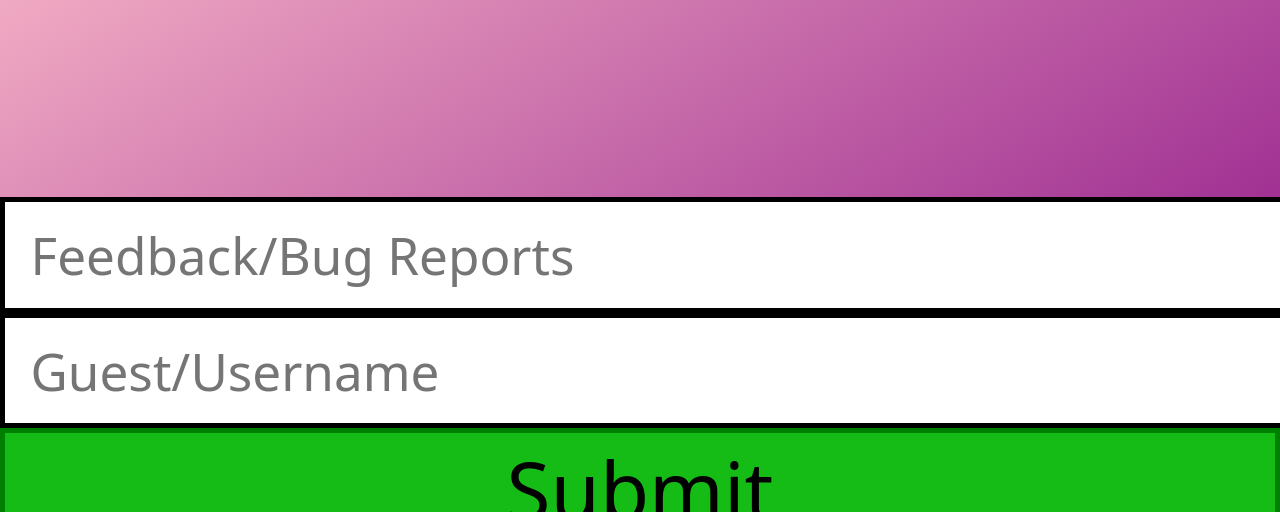
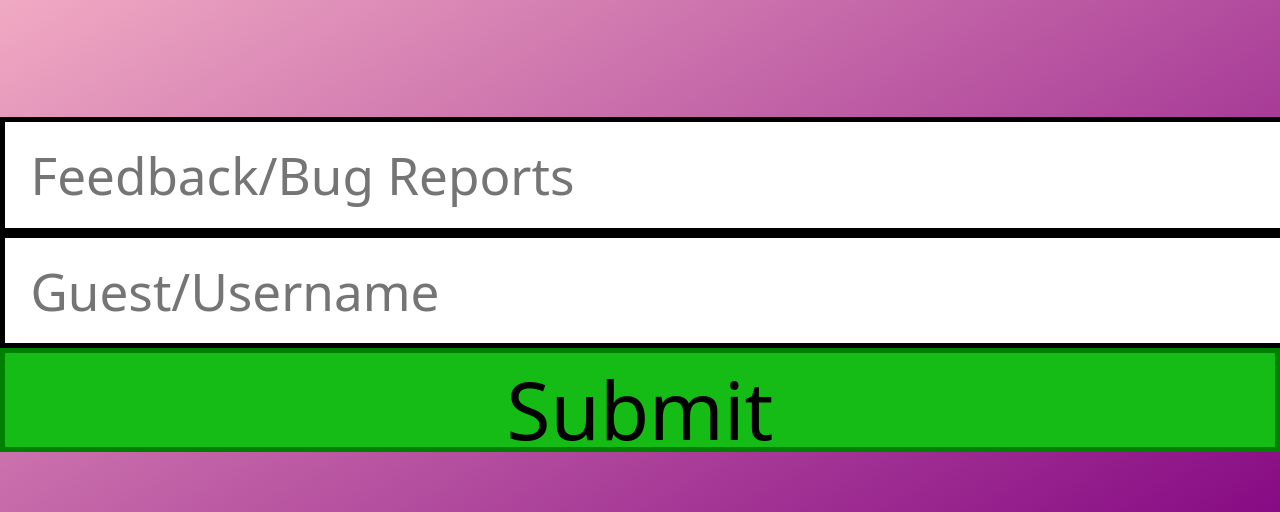
Before and after one commit to SamuelC575/socket-chat-site, a plain HTML site: page client/report/report.html in a window 1280 px wide. Shown: the part 179-691 px from the top of the page. Drawn offline with nearby package versions, Linux system fonts and the light colour scheme; no server answers.

Commit message:
Fixed Overlapping UI

```diff
--- a/client/report/report.css
+++ b/client/report/report.css
@@ -64,5 +64,5 @@ body {
 }
 
 input, #submit {
-    transform: translate(0,20vh);
+    transform: translate(0,10vh);
 }
```
